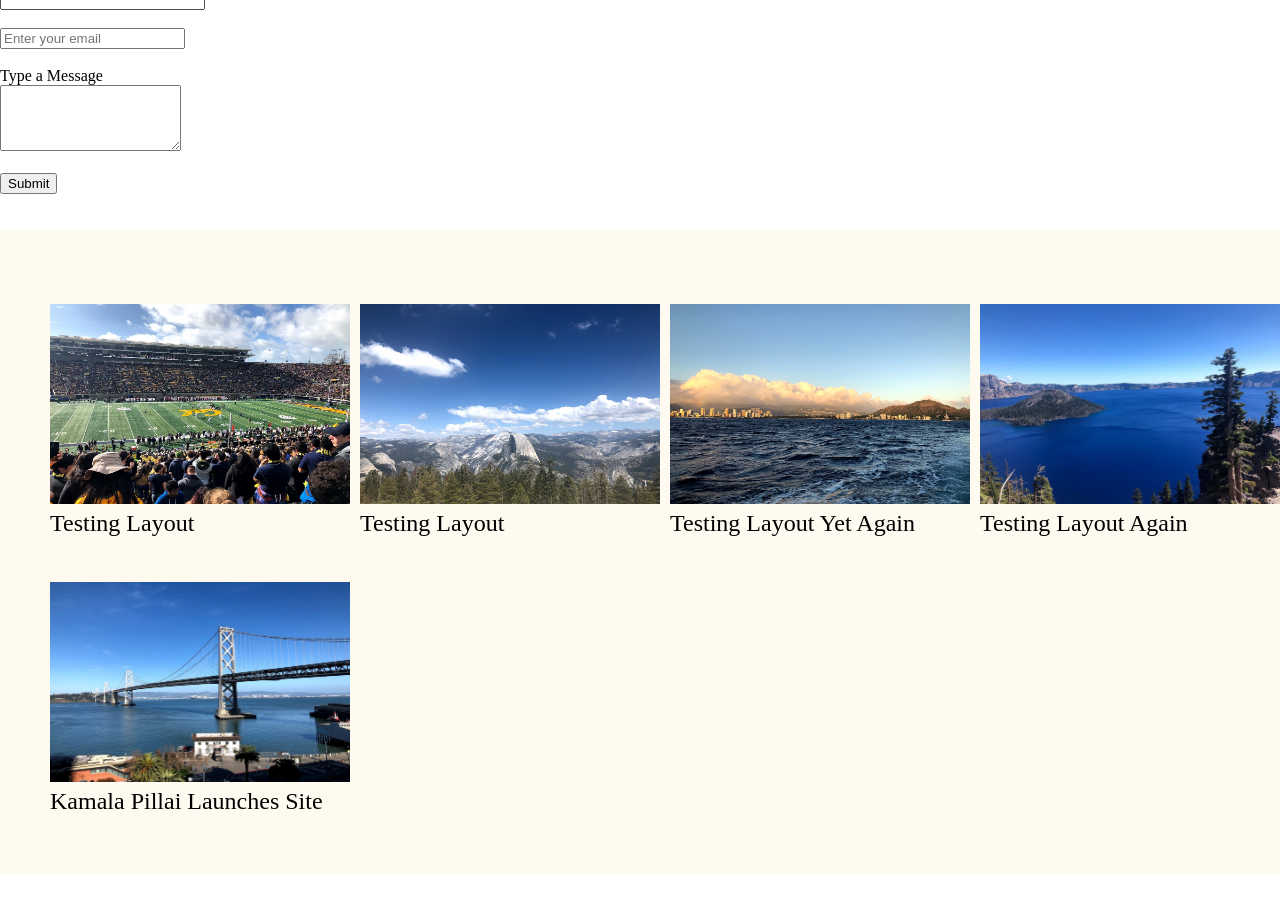
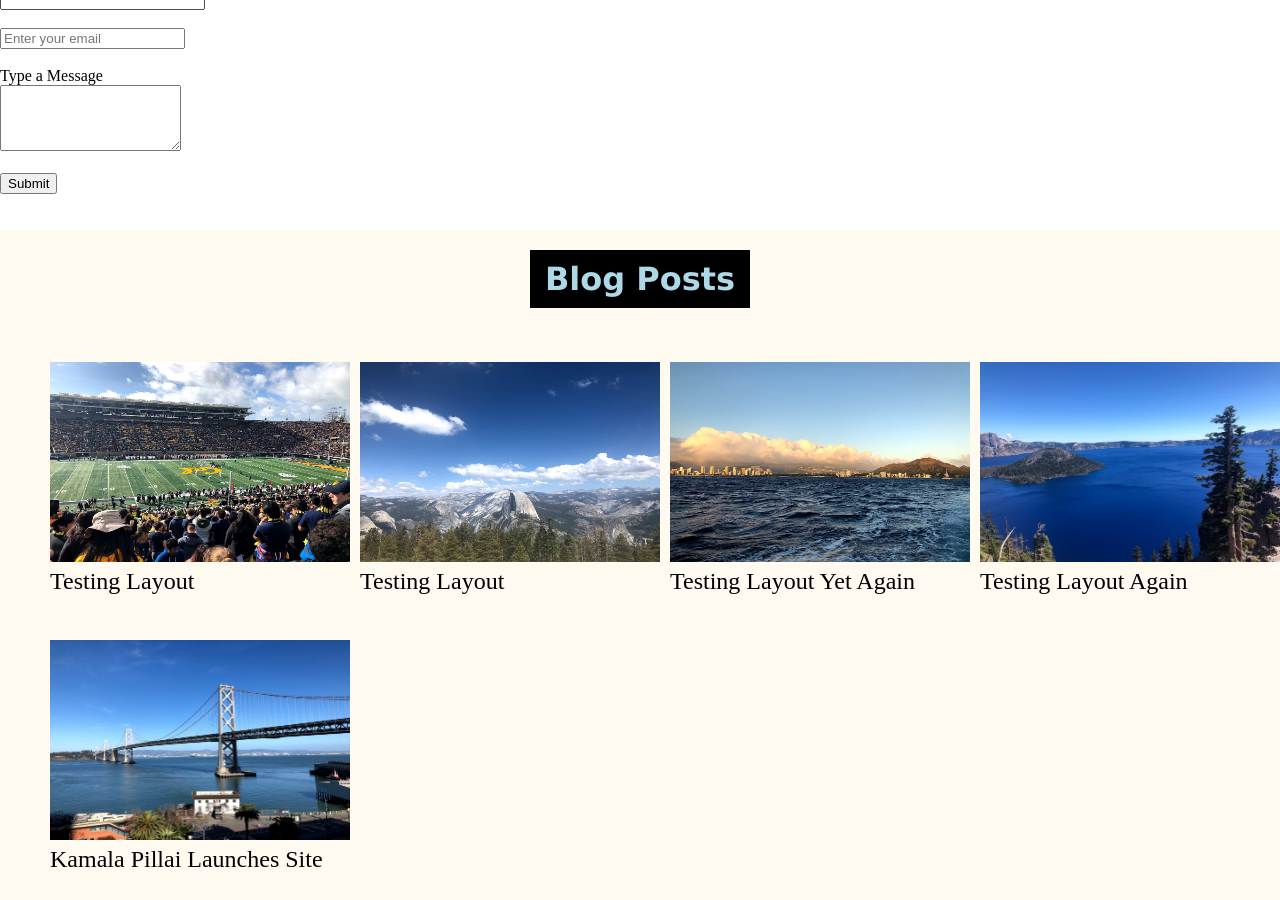
Before and after one commit to kpill/kpill.github.io, a Jekyll site: the page built from index.html, in a window 1280 px wide and 900 px high, scrolled down 2113 px. Built offline with Jekyll 4.4.1, drawn with Linux system fonts in a browser that asks for light colours; before the commit the page ends 2987 px from its top, so only the background shows below that.

Commit message:
Update index.html

```diff
--- a/index.html
+++ b/index.html
@@ -41,6 +41,7 @@ and eager to learn, reach out to me at <a style="text-decoration: none; color:sa
 </div>
 
 <div class="offWhite">
+<div class="black-box">Blog Posts</div>
 <div>
 <ul class="posts">
 	<div class="grid_container">
```
